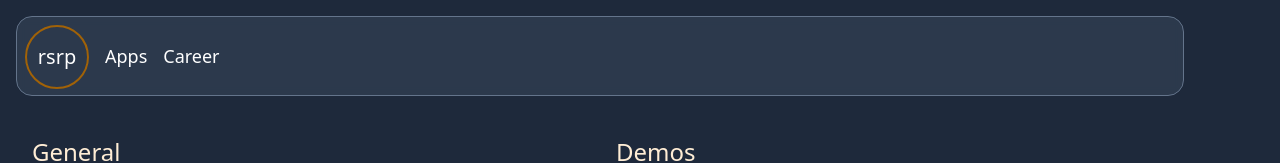
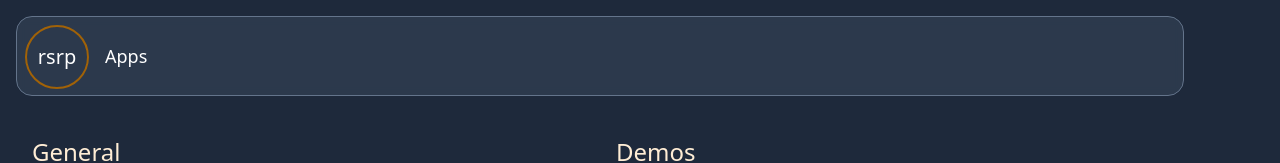
Before and after one commit to RandonSRProctor/personal-web-site-2024, a React (Vite) app: page /Apps in a window 1280 px wide. Shown: the top 163 px of the page. Built offline with nearby package versions, Linux system fonts and the light colour scheme.

Commit message:
Updated Header to how I like it.

```diff
--- a/src/Components/Header.tsx
+++ b/src/Components/Header.tsx
@@ -5,6 +5,7 @@ import { NavLinkFastClick } from './utility/NavLinkFastClick';
 export const Header = () => {
   const location = useLocation();
   const isRootPath = location.pathname === '/';
+  const firstPath = location.pathname.split('/')[1];
 
   return (
     <header className="sticky top-0 h-24 pb-4">
@@ -17,13 +18,8 @@ export const Header = () => {
             }`}
           >
             <li className="pl-4">
-              <NavLinkFastClick className="hover:underline" to="/Apps">
-                <span>Apps</span>
-              </NavLinkFastClick>
-            </li>
-            <li className="pl-4">
-              <NavLinkFastClick className="hover:underline" to="/Career">
-                <span>Career</span>
+              <NavLinkFastClick to={`/${firstPath}`}>
+                <span>{firstPath}</span>
               </NavLinkFastClick>
             </li>
           </ul>
--- a/src/Components/utility/NavLinkFastClick.tsx
+++ b/src/Components/utility/NavLinkFastClick.tsx
@@ -6,5 +6,7 @@ export const NavLinkFastClick = (props: NavLinkProps) => {
     e.stopPropagation();
     navigate(props.to);
   };
-  return <NavLink onMouseDown={fastClick} {...props} />;
+  return (
+    <NavLink className="hover:underline" onMouseDown={fastClick} {...props} />
+  );
 };
```
